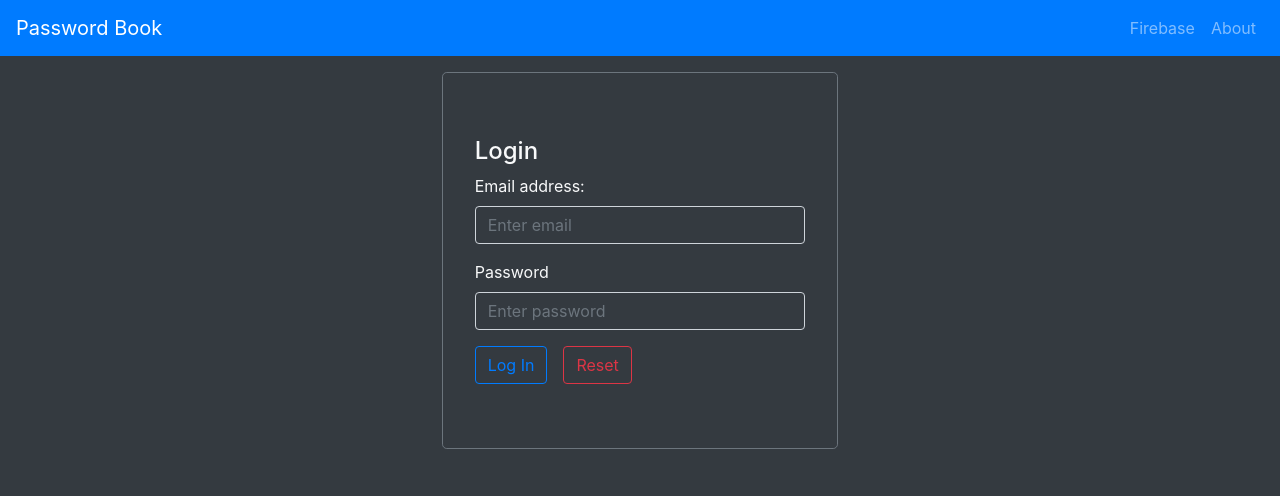
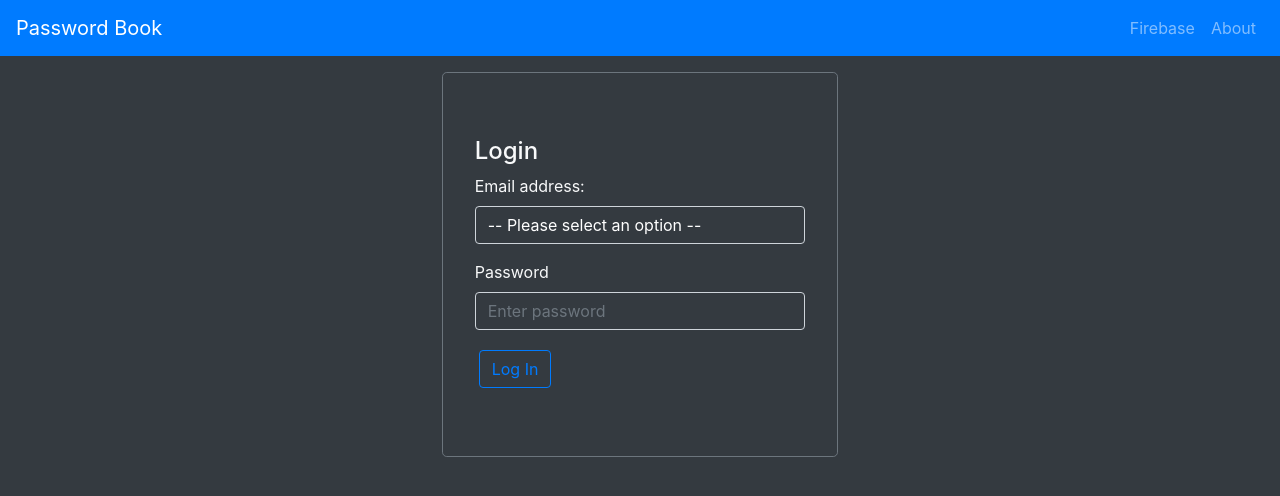
Before and after one commit to mirmahathir1/password-book, a Vue app: page /#/login in a window 1280 px wide. Shown: the top 496 px of the page. Built offline with nearby package versions, Linux system fonts and the light colour scheme; what vue-clipboard2 would draw is missing.

Commit message:
Completed saving emails in login screen

```diff
--- a/src/App.vue
+++ b/src/App.vue
@@ -16,18 +16,6 @@
             return {}
         },
         mounted() {
-            let encrypted = encryptWithAES("mahathir","123");
-
-            console.log(decryptWithAES(encrypted,"123"));
-
-            encrypted = encryptWithAES("mahathir","123");
-
-            console.log(decryptWithAES(null,"123"));
-
-            console.log(decryptWithAES(null,"123"));
-
-
-
             this.fetchAPIKey();
             document.addEventListener("backbutton", this.yourCallBackFunction, false);
         },
--- a/src/views/Login.vue
+++ b/src/views/Login.vue
@@ -1,30 +1,31 @@
 <template>
     <b-jumbotron bg-variant="dark" text-variant="light" border-variant="secondary" data-aos="fade-down">
         <h4>Login</h4>
-        <b-form>
-
+        <b-form v-if="email!=='NEW'">
             <!--            EMAIL INPUT-->
             <b-form-group
                     id="input-group-1"
                     label="Email address:"
                     label-for="input-1"
+                    v-if="email!=='NEW'"
             >
-                <b-form-input
-                        id="input-1"
-                        v-model="email"
-                        type="email"
-                        required
-                        placeholder="Enter email"
-                        class="bg-dark text-white"
+
+                <b-form-select v-model="email" :options="options" class="bg-dark text-white"
                                @blur="$v.email.$touch()"
                                :state="isEmailValid"
                                aria-describedby="email-feedback"
-                ></b-form-input>
+                >
+                    <template v-slot:first>
+                        <b-form-select-option :value="null" disabled>-- Please select an option --
+                        </b-form-select-option>
+                    </template>
+                    <b-form-select-option value="NEW">Enter new email</b-form-select-option>
+                </b-form-select>
+
                 <b-form-invalid-feedback id="email-feedback">
                     Enter valid email address
                 </b-form-invalid-feedback>
             </b-form-group>
-
             <!--            PASSWORD INPUT-->
             <b-form-group
                     id="input-group-2"
@@ -48,7 +49,8 @@
             </b-form-group>
 
             <!--            LOGIN BUTTON-->
-            <b-button variant="outline-primary" class="mr-3" @click="enterClicked" :disabled="$store.getters.getSignInFlag || $v.$anyError">
+            <b-button variant="outline-primary" class="m-1" @click="enterClicked"
+                      :disabled="$store.getters.getSignInFlag || $v.password.$error || $v.email.$error">
                 <span v-if="!$store.getters.getSignInFlag">Log In</span>
                 <template v-else>
                     <b-spinner small></b-spinner>
@@ -56,9 +58,38 @@
                 </template>
             </b-button>
 
-<!--            RESET BUTTON-->
-            <b-button type="reset" variant="outline-danger" @click="$v.$reset()">Reset</b-button>
+            <!--            REMOVE EMAIL BUTTON-->
+            <b-button variant="outline-warning" class="m-1" v-if="email!==null" @click="removeEmail">Remove Email</b-button>
 
+        </b-form>
+
+        <b-form v-else>
+            <b-form-group
+                    v-if="email==='NEW'"
+                    id="input-group-3"
+                    label="Email address:"
+                    label-for="input-3"
+
+            >
+                <b-form-input
+
+                        id="input-3"
+                        type="email"
+                        required
+                        placeholder="Enter new email"
+                        class="bg-dark text-white"
+                        v-model="newEmail"
+                        @blur="$v.newEmail.$touch()"
+                        :state="isNewEmailValid"
+                        aria-describedby="newemail-feedback"
+                ></b-form-input>
+                <b-form-invalid-feedback id="newemail-feedback">
+                    Enter a valid email
+                </b-form-invalid-feedback>
+            </b-form-group>
+
+            <b-button type="reset" variant="outline-success" class="m-1" @click="saveNewEmail">Save Email</b-button>
+            <b-button type="reset" variant="outline-danger" class="m-1" @click="cancelNewEmail">Cancel</b-button>
         </b-form>
     </b-jumbotron>
 </template>
@@ -70,58 +101,103 @@
         name: "Login",
         data: function () {
             return {
-                email: '',
-                password: '',
+                newEmail: null,
+                email: null,
+                password: null,
+                selectedEmail: null,
+                options: [
+
+                ]
             }
         },
-        computed:{
-            isEmailValid(){
-                if(!this.$v.email.$dirty){
+        mounted(){
+            this.options = JSON.parse(localStorage.getItem('savedEmails'));
+            // localStorage.setItem('savedEmails',JSON.stringify([]));
+
+        },
+        computed: {
+            isNewEmailValid() {
+                if (!this.$v.newEmail.$dirty) {
                     return null;
                 }
-                if(this.$v.email.$error){
+                if (this.$v.newEmail.$error) {
                     return false;
                 }
             },
-            isPasswordValid(){
-                if(!this.$v.password.$dirty){
+            isEmailValid() {
+                if (!this.$v.email.$dirty) {
                     return null;
                 }
-                if(this.$v.password.$error){
+                if (this.$v.email.$error) {
+                    return false;
+                }
+            },
+            isPasswordValid() {
+                if (!this.$v.password.$dirty) {
+                    return null;
+                }
+                if (this.$v.password.$error) {
                     return false;
                 }
             },
         },
-        validations:{
+        validations: {
             email: {
                 required,
                 email
             },
-            password:{
+            newEmail: {
+                required,
+                email
+            },
+            password: {
                 required,
             }
         },
         methods: {
+            removeEmail(){
+                this.options = this.options.filter((value)=>{ return value!==this.email;});
+                localStorage.setItem('savedEmails',JSON.stringify(this.options));
+                this.email=null;
+            },
+            saveNewEmail() {
+                this.$v.newEmail.$touch();
+                if (this.$v.newEmail.$error) {
+                    return;
+                }
+
+                this.options.push(this.newEmail);
+
+                localStorage.setItem('savedEmails',JSON.stringify(this.options));
+
+                this.email = this.newEmail;
+                this.newEmail = null;
+            },
+            cancelNewEmail() {
+                this.newEmail = null;
+                this.email = null;
+            },
             enterClicked() {
                 // this.email = 'mirmahathir1@gmail.com';
                 // this.email = 'azadsumaiya00@gmail.com';
                 // this.password = '123456';
 
                 // CHECK WHETHER FORM INPUTS HAVE ANY ERRORS
-                this.$v.$touch();
-                if (this.$v.$anyError) {
+                this.$v.email.$touch();
+                this.$v.password.$touch();
+                if (this.$v.email.$error || this.$v.password.$error) {
                     return;
                 }
 
                 //CHECK WHETHER THE USER HAS GIVEN A FIREBASE API KEY
-                if(!this.$store.getters.isAPIAvailable){
-                    this.$store.dispatch("notify","Please specify firebase API key before signing in");
-                    this.$router.push({name:'Firebase'});
+                if (!this.$store.getters.isAPIAvailable) {
+                    this.$store.dispatch("notify", "Please specify firebase API key before signing in");
+                    this.$router.push({name: 'Firebase'});
                     return;
                 }
 
                 // CONTINUE LOGGING IN
-                this.$store.dispatch('login', {email:this.email,password:this.password});
+                this.$store.dispatch('login', {email: this.email, password: this.password});
             }
         }
     }
```
Lines whose indentation alone changed are shown as unchanged.
